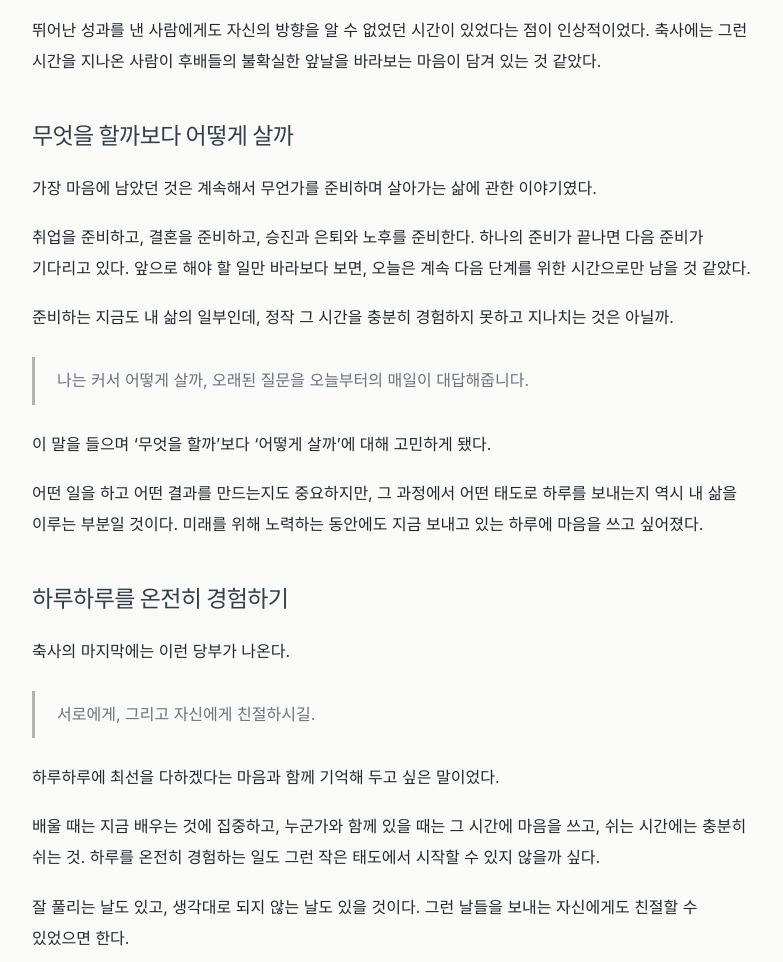
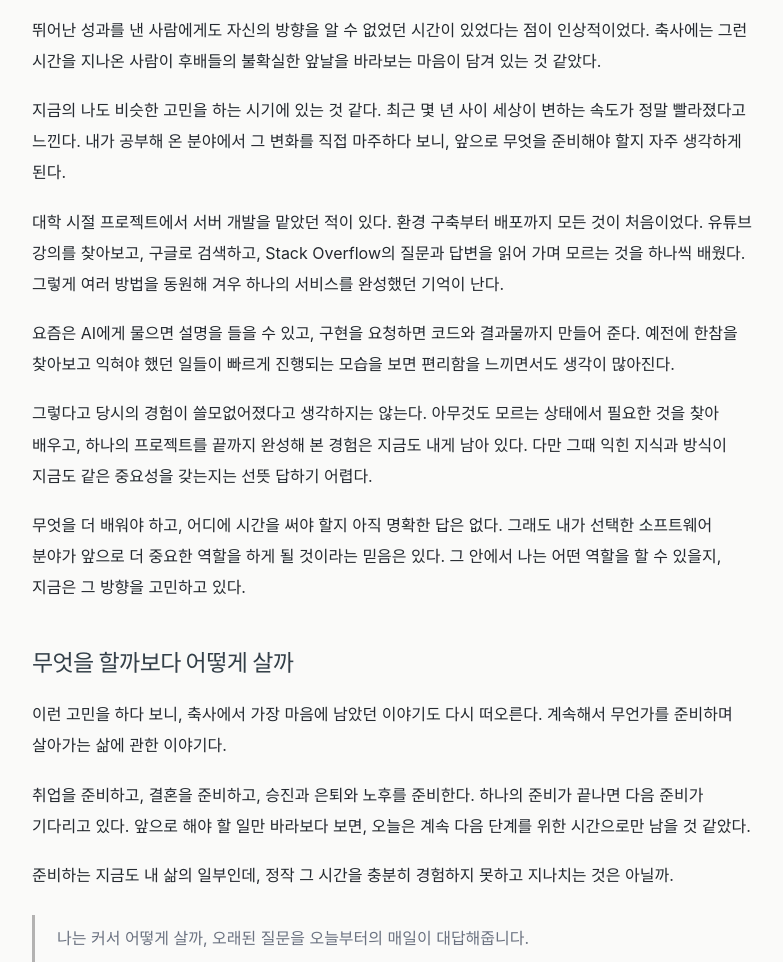
Before and after one commit to 2win9/2win9.github.io, an Astro site: page /posts/2026-11-01-june-huh in a window 1280 px wide. Shown: the part 992-1954 px from the top of the page, without its empty margins (248-1031 px from the left). Built offline with nearby package versions, Linux system fonts and the light colour scheme; Astro itself is replaced by a stand-in of ours; some packages are replaced by stand-ins of ours.

Commit message:
docs: expand June Huh reflection with current development experience

```diff
--- a/src/content/posts/2026-11-01-june-huh.md
+++ b/src/content/posts/2026-11-01-june-huh.md
@@ -24,9 +24,19 @@ example: false
 
 뛰어난 성과를 낸 사람에게도 자신의 방향을 알 수 없었던 시간이 있었다는 점이 인상적이었다. 축사에는 그런 시간을 지나온 사람이 후배들의 불확실한 앞날을 바라보는 마음이 담겨 있는 것 같았다.
 
+지금의 나도 비슷한 고민을 하는 시기에 있는 것 같다. 최근 몇 년 사이 세상이 변하는 속도가 정말 빨라졌다고 느낀다. 내가 공부해 온 분야에서 그 변화를 직접 마주하다 보니, 앞으로 무엇을 준비해야 할지 자주 생각하게 된다.
+
+대학 시절 프로젝트에서 서버 개발을 맡았던 적이 있다. 환경 구축부터 배포까지 모든 것이 처음이었다. 유튜브 강의를 찾아보고, 구글로 검색하고, Stack Overflow의 질문과 답변을 읽어 가며 모르는 것을 하나씩 배웠다. 그렇게 여러 방법을 동원해 겨우 하나의 서비스를 완성했던 기억이 난다.
+
+요즘은 AI에게 물으면 설명을 들을 수 있고, 구현을 요청하면 코드와 결과물까지 만들어 준다. 예전에 한참을 찾아보고 익혀야 했던 일들이 빠르게 진행되는 모습을 보면 편리함을 느끼면서도 생각이 많아진다.
+
+그렇다고 당시의 경험이 쓸모없어졌다고 생각하지는 않는다. 아무것도 모르는 상태에서 필요한 것을 찾아 배우고, 하나의 프로젝트를 끝까지 완성해 본 경험은 지금도 내게 남아 있다. 다만 그때 익힌 지식과 방식이 지금도 같은 중요성을 갖는지는 선뜻 답하기 어렵다.
+
+무엇을 더 배워야 하고, 어디에 시간을 써야 할지 아직 명확한 답은 없다. 그래도 내가 선택한 소프트웨어 분야가 앞으로 더 중요한 역할을 하게 될 것이라는 믿음은 있다. 그 안에서 나는 어떤 역할을 할 수 있을지, 지금은 그 방향을 고민하고 있다.
+
 ## 무엇을 할까보다 어떻게 살까
 
-가장 마음에 남았던 것은 계속해서 무언가를 준비하며 살아가는 삶에 관한 이야기였다.
+이런 고민을 하다 보니, 축사에서 가장 마음에 남았던 이야기도 다시 떠오른다. 계속해서 무언가를 준비하며 살아가는 삶에 관한 이야기다.
 
 취업을 준비하고, 결혼을 준비하고, 승진과 은퇴와 노후를 준비한다. 하나의 준비가 끝나면 다음 준비가 기다리고 있다. 앞으로 해야 할 일만 바라보다 보면, 오늘은 계속 다음 단계를 위한 시간으로만 남을 것 같았다.
 
```
